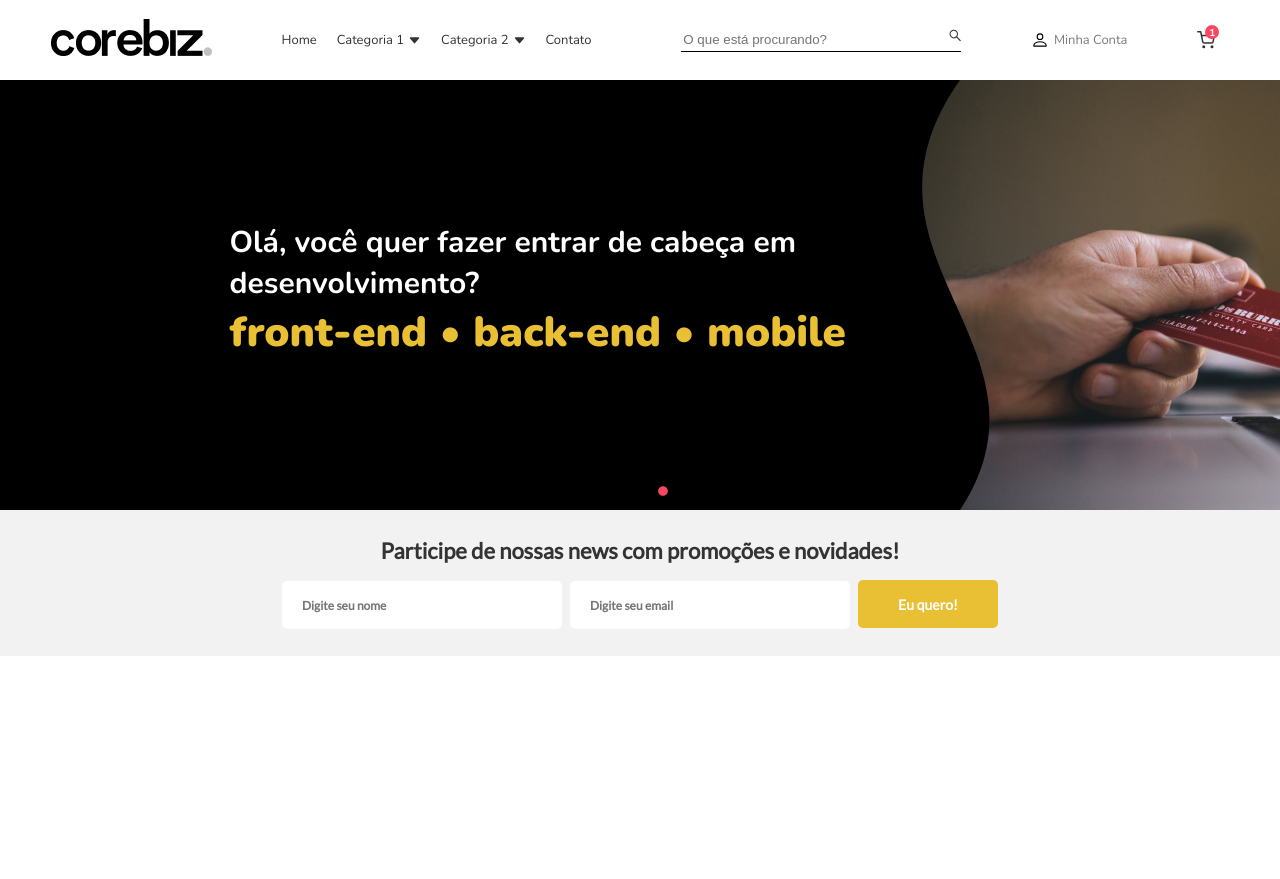
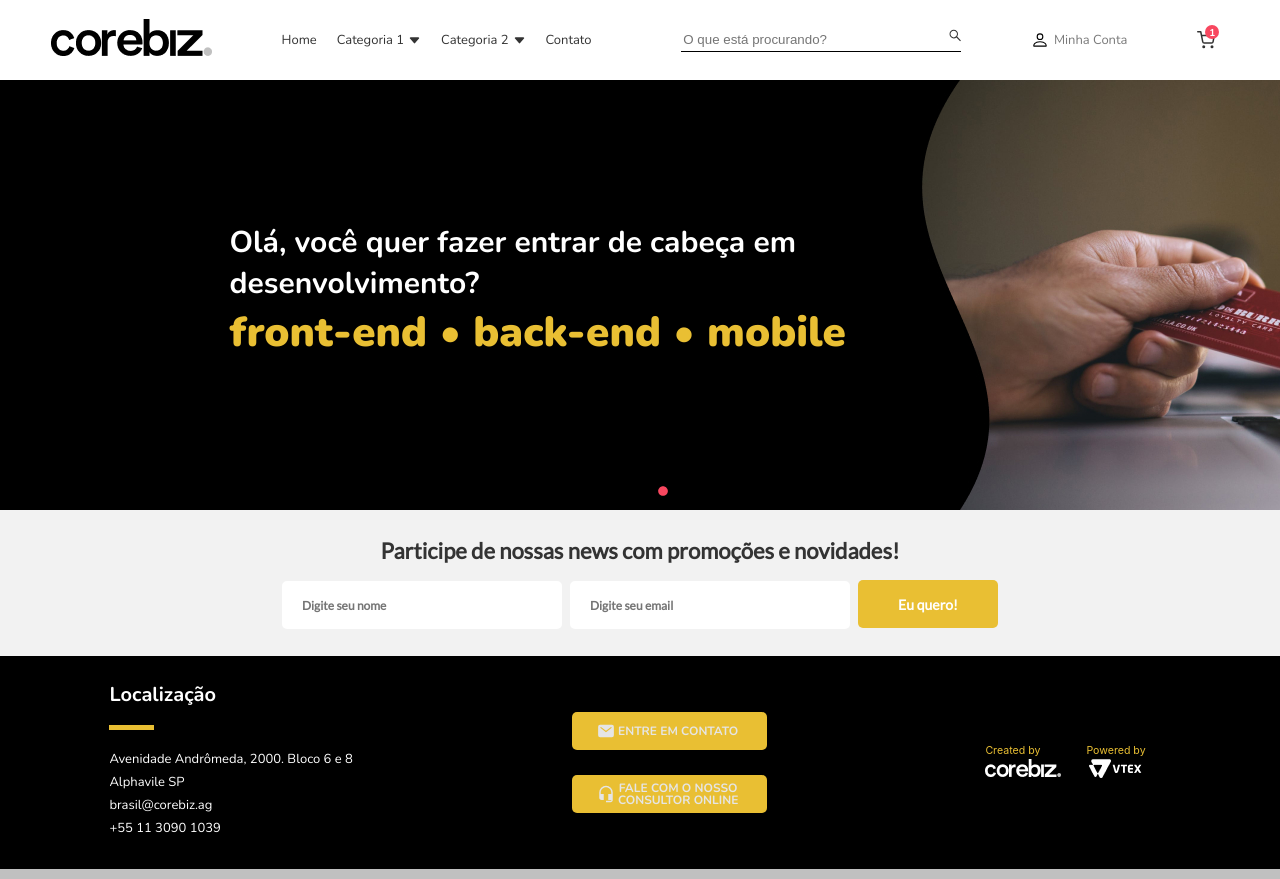
Before and after one commit to btrndd/ecom-home-page, a React (Create React App) app: page / in a window 1280 px wide. Before the commit the page ends 800 px from the top, so only its background shows below. Built offline with nearby package versions, Linux system fonts and the light colour scheme.

Commit message:
reponsividade do footer

```diff
--- a/src/App.js
+++ b/src/App.js
@@ -3,6 +3,7 @@ import './App.css';
 import Header from './components/Header';
 import Slideshow from './components/Slideshow';
 import Newsletter from './components/Newsletter';
+import Footer from './components/Footer';
 
 function App() {
   return (
@@ -10,6 +11,7 @@ function App() {
       <Header />
       <Slideshow />
       <Newsletter />
+      <Footer />
     </div>
   );
 }
--- /dev/null
+++ b/src/components/Footer.css
@@ -0,0 +1,120 @@
+.footer {
+  display: flex;
+  justify-content: space-around;
+  color: white;
+  background-color: black;
+  height: 213px;
+  border-bottom: 10px solid #C0C0C0;
+}
+
+.info {
+  display: flex;
+  flex-direction: column;
+  align-items: flex-start;
+}
+
+.info h2 {
+  font-size: 20px;
+  font-style: normal;
+  font-weight: bold;
+  font-family: Nunito;
+  margin-top: 25px;
+}
+
+.info p {
+  font-family: Nunito;
+  font-size: 13px;
+  font-weight: normal;
+  font-style: normal;
+  margin: 5px 0 0;
+}
+
+.line {
+  width: 45px;
+  height: 5px;
+  background-color: #E9BF33;
+  margin-bottom: 15px;
+}
+
+.buttons {
+  display: flex;
+  flex-direction: column;
+}
+
+.buttons button {
+  display: flex;
+  justify-content: center;
+  align-items: center;
+  width: 195px;
+  height: 38px;
+  background-color: #E9BF33;
+  color: #E5E5E5;
+  border-radius: 5px;
+  border: none;
+  padding: 10px 0;
+  font-family: Nunito;
+  font-size: 12px;
+  font-weight: 600;
+}
+
+#contato {
+  margin: 56px 0 25px 0;
+}
+
+.button-icon {
+  font-size: 18px;
+  padding: 0;
+  margin: 0;
+}
+
+.buttons button p {
+  padding: 0;
+  margin: 0;
+  width: 127px;
+  line-height: 12px;
+}
+
+.companies {
+  display: flex;
+  align-items: center;
+}
+
+.companies figure {
+  margin: 0 25px 0 0;
+}
+
+.companies figcaption {
+  font-size: 10.6px;
+  font-weight: 400;
+  color: #E9BF33;
+  text-align: left;
+  margin-bottom: 2px;
+}
+
+@media screen and (max-width: 1024px) {
+  .footer {
+    flex-direction: column;
+    height: 386px;
+    align-items: center;
+    border-bottom: 5px solid #C0C0C0;
+  }
+
+  .info {
+    align-self: flex-start;
+    margin-left: 16px;
+    margin-top: 27px
+  }
+
+  .buttons {
+    margin-bottom: 24px;
+    margin-top: -27px;
+  }
+
+  .companies {
+    margin-bottom: 19px;
+  }
+
+  .companies figure {
+    margin: 0 47px 0 47px;
+  }
+}
--- /dev/null
+++ b/src/components/Footer.js
@@ -0,0 +1,39 @@
+import React from 'react';
+import './Footer.css';
+import { IoMail } from 'react-icons/io5'
+import { MdHeadsetMic } from 'react-icons/md'
+import corebiz from '../img/corebiz.png';
+import vtex from '../img/vtex.png';
+
+class Footer extends React.Component {
+  render() {
+    return(
+      <div className="footer">
+        <div className="info">
+          <h2>Localização</h2>
+          <span className="line"></span>
+          <p>Avenidade Andrômeda, 2000. Bloco 6 e 8</p>
+          <p>Alphavile SP</p>
+          <p>brasil@corebiz.ag</p>
+          <p>+55 11 3090 1039</p>
+        </div>
+        <div className="buttons">
+          <button id="contato"><IoMail className="button-icon" /><p>ENTRE EM CONTATO</p></button>
+          <button><MdHeadsetMic className="button-icon" /><p>FALE COM O NOSSO CONSULTOR ONLINE</p></button>
+        </div>
+        <div className="companies">
+          <figure>
+            <figcaption>Created by</figcaption>
+            <img src={ corebiz } alt="logo corebiz" />
+          </figure>
+          <figure>
+            <figcaption>Powered by</figcaption>
+            <img src={ vtex } alt="logo vtex"/>
+          </figure>
+        </div>
+      </div>
+    )
+  }
+}
+
+export default Footer;
```
Also changed, not shown: src/img/corebiz.png (added), src/img/vtex.png (added).
